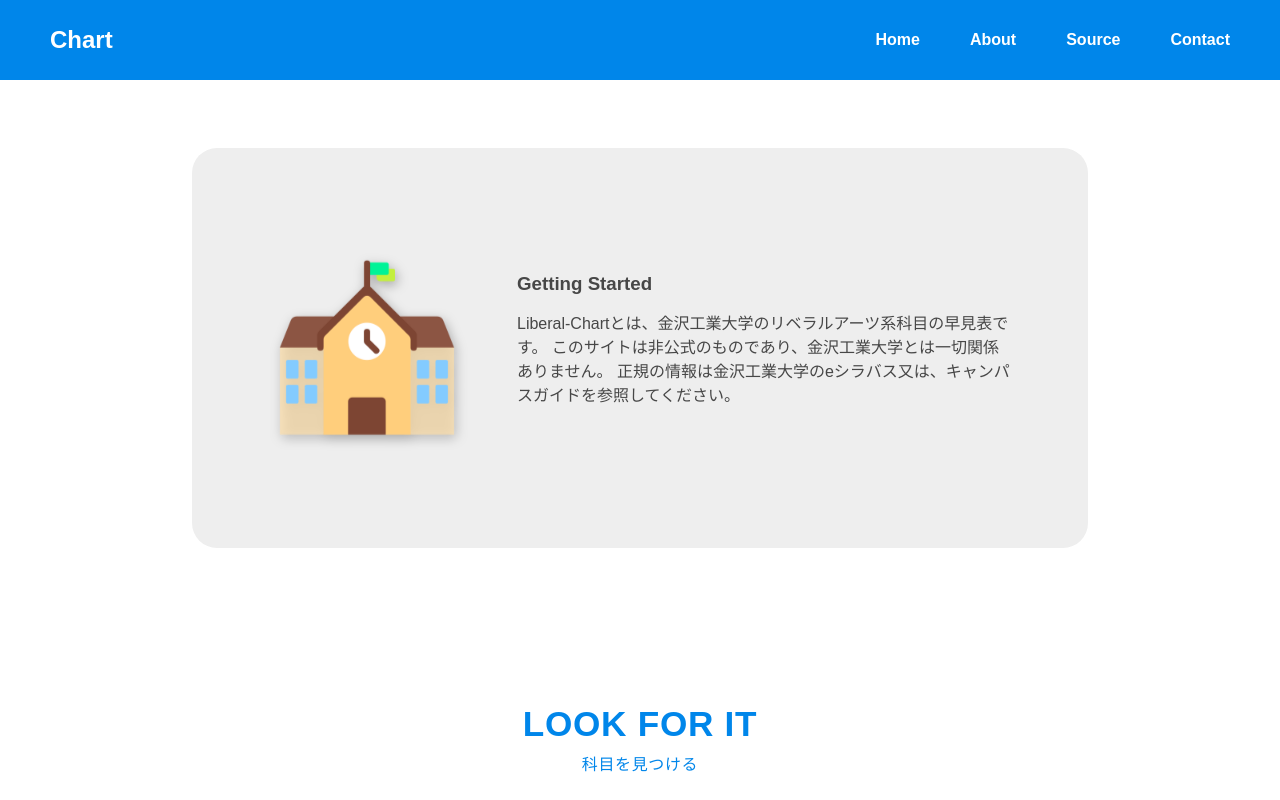
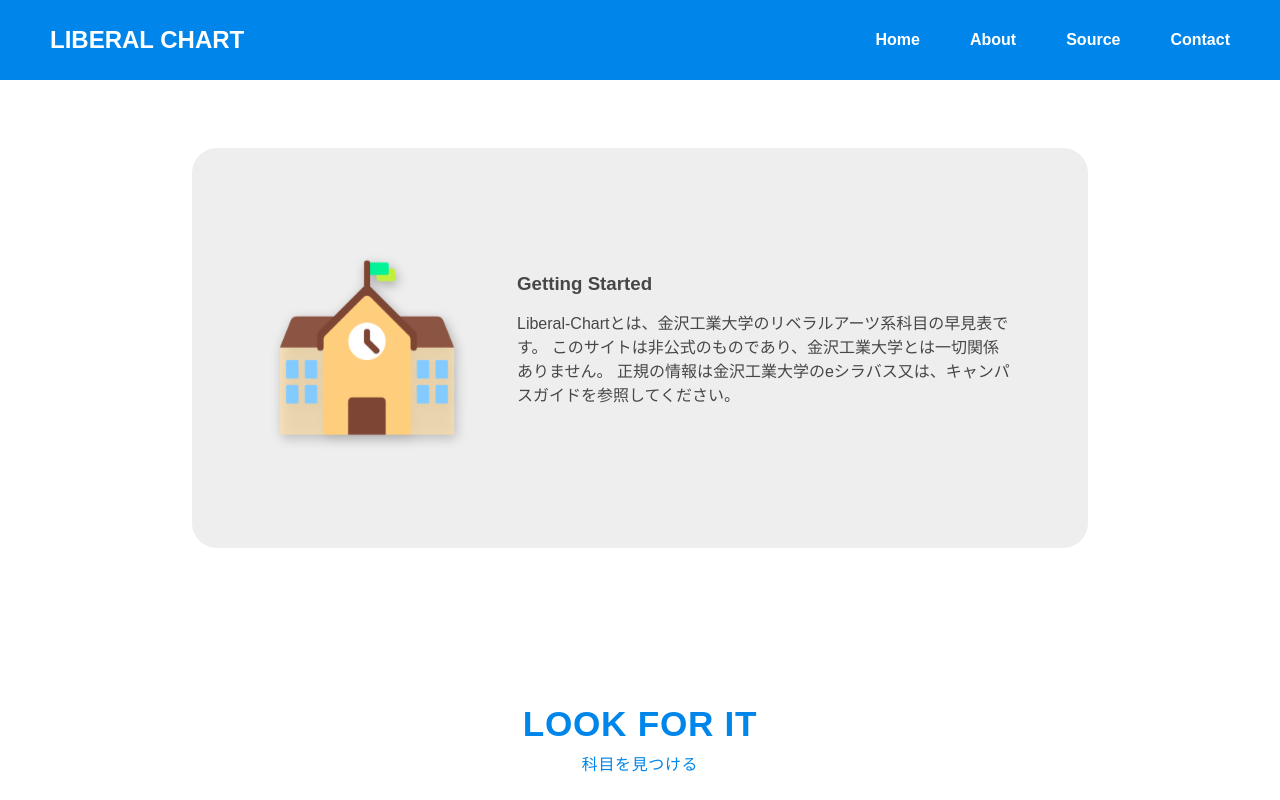
Before and after one commit to Sakamochanq/Liberal-Chart, a React (Create React App) app: page / in a window 1280 px wide. Shown: the top 800 px of the page. Built offline with nearby package versions, Linux system fonts and the light colour scheme.

Commit message:
feat: 名称を LIBERAL-CHART にした

```diff
--- a/src/components/Header/Header.js
+++ b/src/components/Header/Header.js
@@ -20,7 +20,7 @@ export const Header = () => {
 
   return (
     <header>
-        <h1 className='nav-logo'>Chart</h1>
+        <h1 className='nav-logo'>LIBERAL CHART</h1>
         <button onClick={toggleMenu} className="menu-button">
           <span></span><span></span><span></span>
         </button>
```
